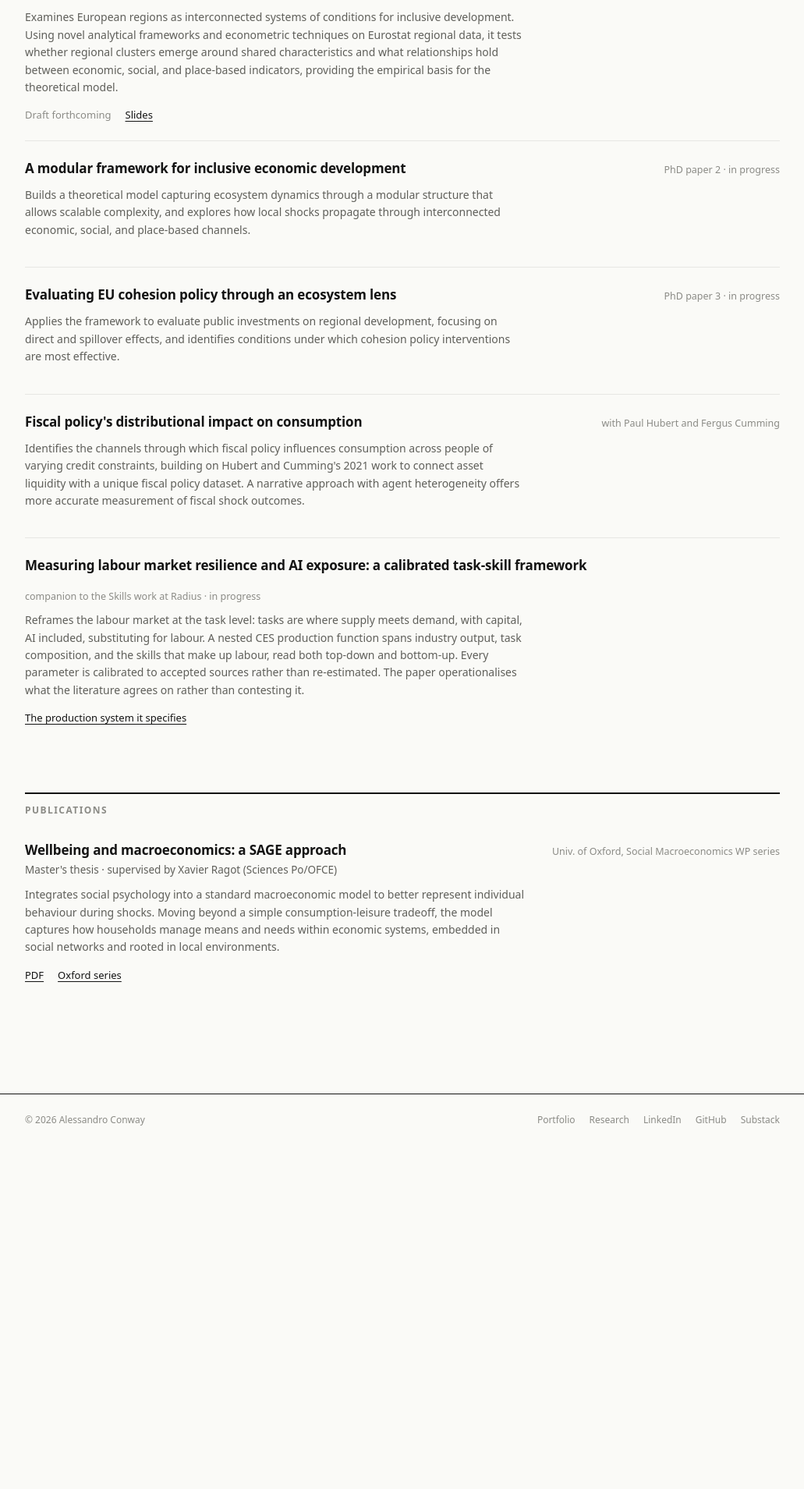
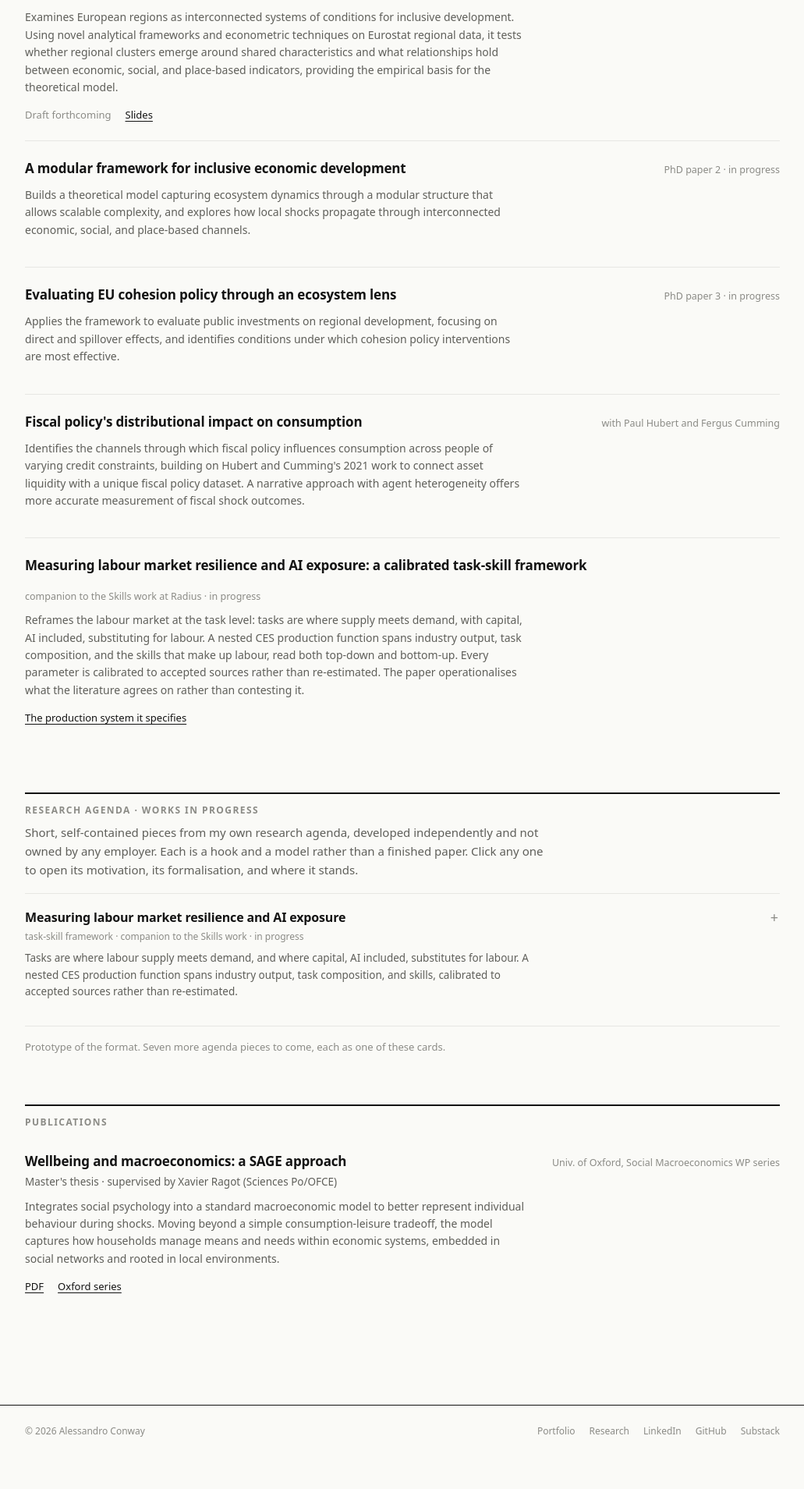
Before and after one commit to conway1521/conway1521.github.io, a Jekyll site: the page built from research.html, in a window 1280 px wide. Shown: the part 800-2709 px from the top of the page at 78% size, without its empty margins (124-1155 px from the left). Built offline with Jekyll 4.4.1, drawn with Linux system fonts in a browser that asks for light colours; before the commit the page ends 2309 px from its top, so only the background shows below that.

Commit message:
Prototype expandable research-agenda cards on the research page
- New Research agenda section with an expandable card: collapsed shows
  title, meta, and a short abstract; expands to motivation, the model with
  rendered maths, and status
- Uses native details/summary in the register, KaTeX for the equations
- One worked card as the format prototype, the rest to follow

```diff
--- a/assets/css/ink.css
+++ b/assets/css/ink.css
@@ -397,6 +397,24 @@
 .fw-dot { position: absolute; top: 50%; width: 9px; height: 9px; border-radius: 50%; background: var(--ink); transform: translate(-50%, -50%); }
 .fw-val { font-size: 12px; color: var(--faint); text-align: right; }
 
+/* research agenda: expandable cards */
+.agenda { margin-top: 4px; }
+.agenda-card { border-top: 1px solid var(--rule); }
+.agenda-card:last-child { border-bottom: 1px solid var(--rule); }
+.agenda-card > summary { list-style: none; cursor: pointer; padding: 18px 30px 18px 0; display: block; position: relative; }
+.agenda-card > summary::-webkit-details-marker { display: none; }
+.agenda-card > summary::after { content: '+'; position: absolute; right: 2px; top: 17px; font-size: 18px; color: var(--faint); transition: color 0.15s; }
+.agenda-card[open] > summary::after { content: '\2212'; }
+.agenda-card > summary:hover::after { color: var(--ink); }
+.agenda-card__title { font-size: 16px; font-weight: 600; letter-spacing: -0.01em; }
+.agenda-card__meta { font-size: 12px; color: var(--faint); margin-top: 3px; }
+.agenda-card__abstract { font-size: 13.5px; color: var(--muted); line-height: 1.6; margin-top: 8px; max-width: 660px; }
+.agenda-card__body { padding: 2px 0 24px; max-width: 680px; }
+.agenda-card__body > p { font-size: 13.5px; line-height: 1.65; color: var(--ink); margin: 0 0 12px; }
+.agenda-card__sub { font-size: 11px; letter-spacing: 0.08em; text-transform: uppercase; color: var(--faint); margin: 18px 0 6px; }
+.agenda-card__links { margin-top: 12px; font-size: 13px; }
+.agenda-card__links a { margin-right: 16px; }
+
 /* metrics scope label (facility map) */
 .metrics-scope { float: right; font-size: 11px; letter-spacing: 0.06em; text-transform: uppercase; color: var(--faint); font-weight: 400; }
 
--- a/research.html
+++ b/research.html
@@ -2,6 +2,11 @@
 layout: default
 title: Research
 ---
+
+<link rel="stylesheet" href="https://cdn.jsdelivr.net/npm/katex@0.16.9/dist/katex.min.css">
+<script defer src="https://cdn.jsdelivr.net/npm/katex@0.16.9/dist/katex.min.js"></script>
+<script defer src="https://cdn.jsdelivr.net/npm/katex@0.16.9/dist/contrib/auto-render.min.js"
+    onload="renderMathInElement(document.body, {delimiters: [{left: '$$', right: '$$', display: true},{left: '\\(', right: '\\)', display: false}]});"></script>
 
 <div class="wrap">
 
@@ -69,6 +74,33 @@
     </div>
   </section>
 
+  <section class="sec" id="agenda">
+    <h2 class="sec__h">Research agenda &middot; works in progress</h2>
+    <p class="lede" style="font-size:15px; margin:2px 0 18px; max-width:680px;">Short, self-contained pieces from my own research agenda, developed independently and not owned by any employer. Each is a hook and a model rather than a finished paper. Click any one to open its motivation, its formalisation, and where it stands.</p>
+    <div class="agenda">
+      <details class="agenda-card">
+        <summary>
+          <div class="agenda-card__title">Measuring labour market resilience and AI exposure</div>
+          <div class="agenda-card__meta">task-skill framework &middot; companion to the Skills work &middot; in progress</div>
+          <p class="agenda-card__abstract">Tasks are where labour supply meets demand, and where capital, AI included, substitutes for labour. A nested CES production function spans industry output, task composition, and skills, calibrated to accepted sources rather than re-estimated.</p>
+        </summary>
+        <div class="agenda-card__body">
+          <div class="agenda-card__sub">The idea</div>
+          <p>Most exposure measures score occupations directly. This reframes the market one level down, at the task, so that an occupation's exposure is built up from the tasks it performs and the skills those tasks require. The point is not to contest the literature but to operationalise what it already agrees on, with every parameter sourced.</p>
+          <div class="agenda-card__sub">The model</div>
+          <div class="math-block">
+            <p style="margin:0;">$$Y = A \cdot R^{\alpha} \cdot K^{\beta}$$</p>
+            <p style="margin:8px 0 0;">where the labour composite \( R = f(S) \) reads through a skills aggregator \( S = \left(\sum_{i=1}^{n} \gamma_i \, s_i^{\,\rho}\right)^{1/\rho} \), with the elasticity of substitution between skills governed by \( \rho \), and \( K \) carrying the AI-substitution channel.</p>
+          </div>
+          <div class="agenda-card__sub">Where it stands</div>
+          <p>The production system is specified and running as an instrument. The paper writes up the calibration and the resilience results.</p>
+          <div class="agenda-card__links"><a href="{{ '/portfolio/skills-framework' | relative_url }}">The production system it specifies</a></div>
+        </div>
+      </details>
+    </div>
+    <p style="font-size:13px; color:var(--faint); margin-top:16px; max-width:680px;">Prototype of the format. Seven more agenda pieces to come, each as one of these cards.</p>
+  </section>
+
   <section class="sec">
     <h2 class="sec__h">Publications</h2>
     <div class="entry">
```
